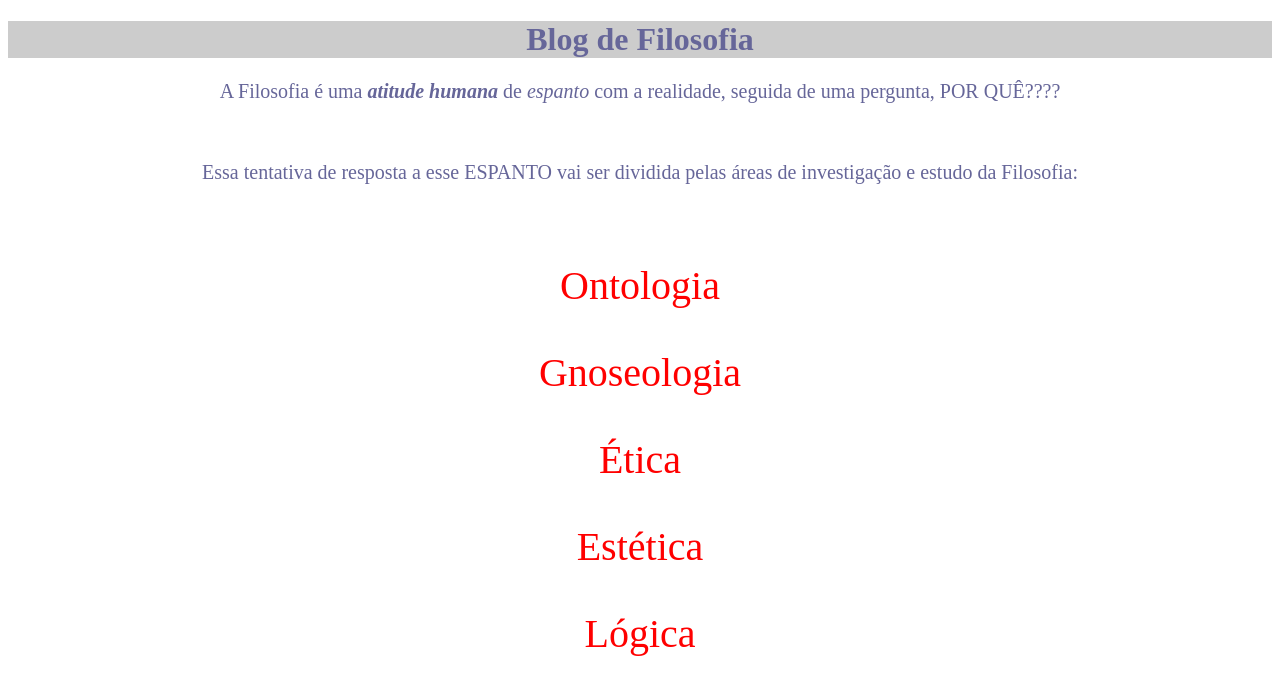
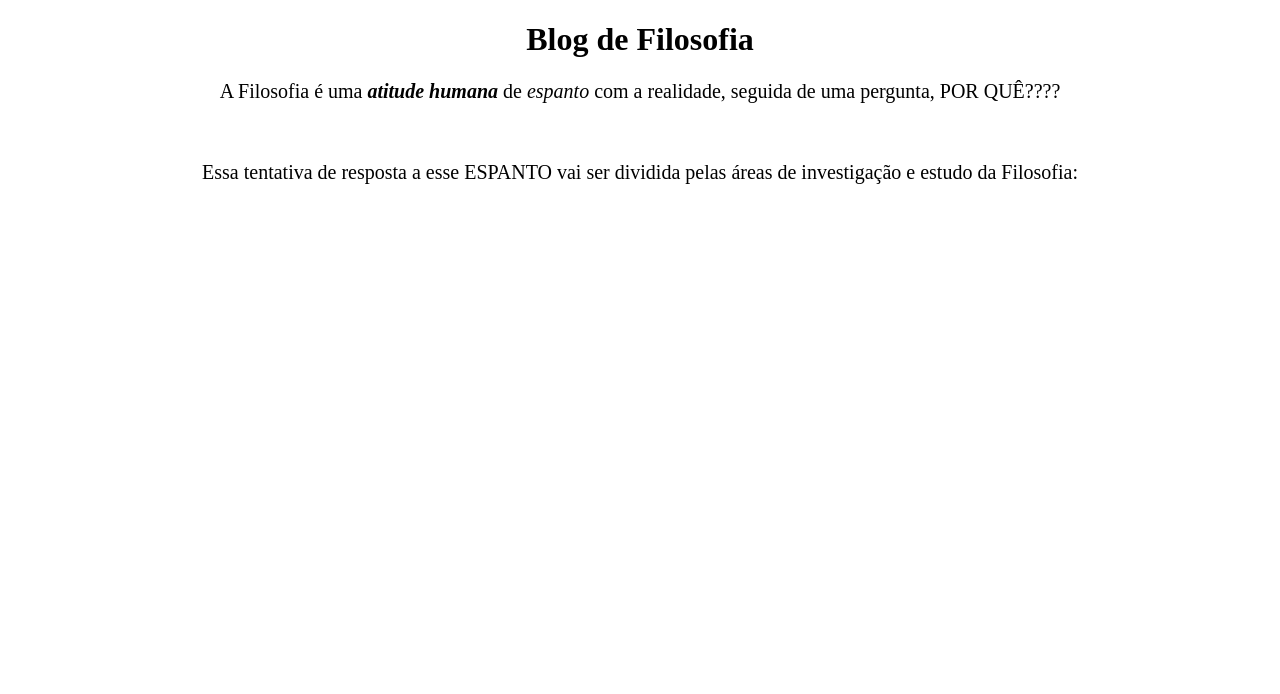
Before and after one commit to ProfeGuedes/filosofia, a plain HTML site: page index.html in a window 1280 px wide. Drawn offline with Linux system fonts and the light colour scheme.

Commit message:
Update index.html

```diff
--- a/index.html
+++ b/index.html
@@ -6,17 +6,17 @@
     <link rel="stylesheet" href="style.css">
   </head>
 
-  <body style= "color: #666699">
-      <h1 style= "text-align:center; background: #CCCCCC">Blog de Filosofia</h1>
+  <body style= "color: #000000">
+      <h1 style= "text-align:center; background: #FFFFFF">Blog de Filosofia</h1>
       <p style= "font-size:20px">A Filosofia é uma <strong><em>atitude humana</em></strong> de <em>espanto</em>
        com a realidade, seguida de uma pergunta, POR QUÊ????</p><br>
       <p style= "font-size:20px">Essa tentativa de resposta a esse ESPANTO vai ser dividida pelas áreas
         de investigação e estudo da Filosofia:</p><br>
-        <p style= "font-size:40px; color:red">Ontologia</p>
-        <p style= "font-size:40px; color:red">Gnoseologia</p>
-        <p style= "font-size:40px; color:red">Ética</p>
-        <p style= "font-size:40px; color:red">Estética</p>
-        <p style= "font-size:40px; color:red">Lógica</p>
+        <p style= "font-size:40px; color:white">Ontologia</p>
+        <p style= "font-size:40px; color:white">Gnoseologia</p>
+        <p style= "font-size:40px; color:white">Ética</p>
+        <p style= "font-size:40px; color:white">Estética</p>
+        <p style= "font-size:40px; color:white">Lógica</p>
 
 
   </body>
```
